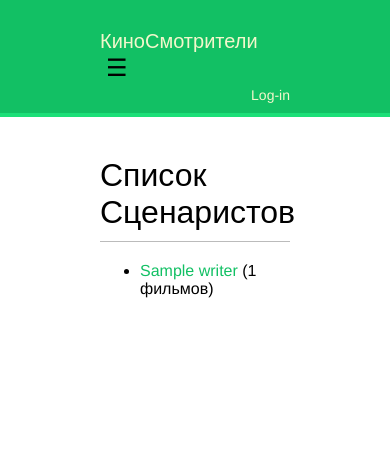
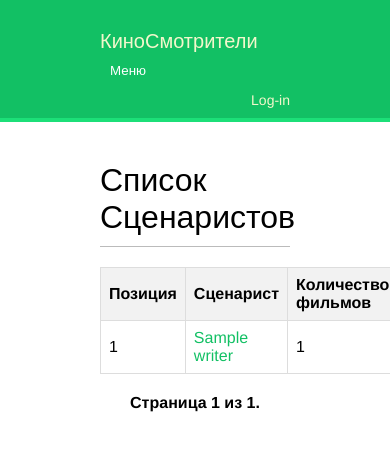
Before and after one commit to andreynetrebin/movie_watcher, a Django app: page /movies/writers/ in a window 390 px wide. Shown: the top 451 px of the page. Run offline with Django 5.2, Linux system fonts and the light colour scheme; tables that the repository leaves empty hold one stand-in row (values such as "Sample post"); parts of the project's set-up code (start-up, migrations or seed data) failed here and were passed over; some libraries are stand-ins or nearby versions; some web fonts are replaced.

Commit message:
updated list directors/writers

```diff
--- a/account/templates/base.html
+++ b/account/templates/base.html
@@ -3,13 +3,13 @@
 <html>
 <head>
   <title>{% block title %}{% endblock %}</title>
-  <link href="{% static "css/base.css" %}" rel="stylesheet">
+  <link href="{% static 'css/base.css' %}" rel="stylesheet">
   <link rel="stylesheet" href="https://cdnjs.cloudflare.com/ajax/libs/font-awesome/6.0.0-beta3/css/all.min.css">
 </head>
 <body>
   <div id="header">
     <span class="logo">КиноСмотрители</span>
-    <button class="menu-toggle" aria-label="Toggle menu">&#9776;</button> <!-- Кнопка для открытия меню -->
+    <button class="menu-toggle">Меню</button>
 <ul class="menu">
     <li {% if section == "dashboard" %}class="selected"{% endif %}>
         <a href="{% url "movies:movie_actions" %}">Лента</a>
@@ -103,14 +103,16 @@ window.onclick = function(event) {
         }
     }
 }
-    document.addEventListener('DOMContentLoaded', function() {
-        const menuToggle = document.querySelector('.menu-toggle');
-        const menu = document.querySelector('.menu');
 
-        menuToggle.addEventListener('click', function() {
-            menu.classList.toggle('show'); // Переключаем класс show для отображения/скрытия меню
-        });
+document.addEventListener('DOMContentLoaded', function() {
+    const menuToggle = document.querySelector('.menu-toggle');
+    const menu = document.querySelector('.menu');
+
+    menuToggle.addEventListener('click', function() {
+        menu.classList.toggle('active');
     });
+});
+
 {% endblock %}
 })
 </script>
--- a/movies/templates/movies/writers/writer_list.html
+++ b/movies/templates/movies/writers/writer_list.html
@@ -1,13 +1,79 @@
 <!-- templates/writers/writer_list.html -->
 {% extends "base.html" %}
+{% load custom_filters %}
 {% block title %}Список Сценаристов{% endblock %}
 {% block content %}
 <h1>Список Сценаристов</h1>
-<ul>
-    {% for writer in writers %}
-        <li>
-            <a href="{% url 'movies:writer_detail' writer.pk %}">{{ writer.name }}</a> ({{ writer.num_movies }} фильмов)
-        </li>
-    {% endfor %}
-</ul>
+
+<table>
+    <thead>
+        <tr>
+            <th style="width: 50px;">Позиция</th> <!-- Сужаем колонку -->
+            <th>Сценарист</th>
+            <th style="width: 100px;">Количество фильмов</th> <!-- Сужаем колонку -->
+        </tr>
+    </thead>
+    <tbody>
+        {% for writer in writers %}
+            <tr>
+                <td>{{ writers.number|add:-1|mul:20|add:forloop.counter }}</td> <!-- Номер позиции с учетом страницы -->
+                <td>
+                    <a href="{% url 'movies:writer_detail' writer.pk %}">{{ writer.name }}</a>
+                </td>
+                <td>{{ writer.num_movies }}</td>
+            </tr>
+        {% empty %}
+            <tr>
+                <td colspan="3">Нет доступных сценаристов.</td>
+            </tr>
+        {% endfor %}
+    </tbody>
+</table>
+
+<!-- Пагинация -->
+<div class="pagination">
+    <span class="step-links">
+        {% if writers.has_previous %}
+            <a href="?page=1">&laquo; первая</a>
+            <a href="?page={{ writers.previous_page_number }}">предыдущая</a>
+        {% endif %}
+
+        <span class="current">
+            Страница {{ writers.number }} из {{ writers.paginator.num_pages }}.
+        </span>
+
+        {% if writers.has_next %}
+            <a href="?page={{ writers.next_page_number }}">следующая</a>
+            <a href="?page={{ writers.paginator.num_pages }}">последняя &raquo;</a>
+        {% endif %}
+    </span>
+</div>
+
+<style>
+    table {
+        width: 100%;
+        border-collapse: collapse;
+    }
+    th, td {
+        border: 1px solid #ddd;
+        padding: 8px;
+        text-align: left;
+    }
+    th {
+        background-color: #f2f2f2;
+    }
+    tr:hover {
+        background-color: #f1f1f1;
+    }
+    .pagination {
+        margin-top: 20px;
+        text-align: center;
+    }
+    .pagination a {
+        margin: 0 5px;
+        text-decoration: none;
+        color: #007bff;
+    }
+</style>
+
 {% endblock %}
--- /dev/null
+++ b/movies/templatetags/custom_filters.py
@@ -0,0 +1,12 @@
+# your_app/templatetags/custom_filters.py
+from django import template
+
+register = template.Library()
+
+@register.filter
+def mul(value, arg):
+    return value * arg
+
+@register.filter
+def add(value, arg):
+    return value + arg
--- a/movies/views.py
+++ b/movies/views.py
@@ -17,14 +17,26 @@ from actions.models import Action
 from django.views.generic import ListView, DetailView
 
 def director_list(request):
-    # Получаем всех режиссеров с количеством фильмов, отсортированных по убыванию
-    directors = Director.objects.annotate(num_movies=Count('movies_director')).order_by('-num_movies')
-    return render(request, 'movies/directors/director_list.html', {'directors': directors})
+    # Получаем всех режиссеров с количеством фильмов, исключая тех, у кого 0 фильмов
+    directors = Director.objects.annotate(num_movies=Count('movies_director')).filter(num_movies__gt=0).order_by('-num_movies')
+
+    # Пагинация
+    paginator = Paginator(directors, 20)  # 20 режиссеров на странице
+    page_number = request.GET.get('page')
+    directors_page = paginator.get_page(page_number)
+
+    return render(request, 'movies/directors/director_list.html', {'directors': directors_page})
 
 def writer_list(request):
-    # Получаем всех сценаристов с количеством фильмов, отсортированных по убыванию
-    writers = Writer.objects.annotate(num_movies=Count('movies_writer')).order_by('-num_movies')
-    return render(request, 'movies/writers/writer_list.html', {'writers': writers})
+    # Получаем всех сценаристов с количеством фильмов, исключая тех, у кого 0 фильмов
+    writers = Writer.objects.annotate(num_movies=Count('movies_writer')).filter(num_movies__gt=0).order_by('-num_movies')
+
+    # Пагинация
+    paginator = Paginator(writers, 20)  # 20 сценаристов на странице
+    page_number = request.GET.get('page')
+    writers_page = paginator.get_page(page_number)
+
+    return render(request, 'movies/writers/writer_list.html', {'writers': writers_page})
 
 @login_required
 def movie_bulk_create(request):
--- a/static/css/base.css
+++ b/static/css/base.css
@@ -1,43 +1,68 @@
 @import url(//fonts.googleapis.com/css?family=Muli);
 
-/* Стили для мобильного меню */
-.menu {
-    display: none; /* Скрываем меню по умолчанию */
-    list-style: none;
-    padding: 0;
-    margin: 0;
+
+.container {
+    flex-direction: column; /* Вертикальное расположение для мобильных */
 }
 
-.menu-toggle {
-    display: none; /* Скрываем кнопку по умолчанию */
-    font-size: 24px;
-    cursor: pointer;
+.main-content {
+    padding: 10px; /* Уменьшаем отступы для мобильных */
 }
 
-/* Показываем кнопку на мобильных устройствах */
+/* Стили для мобильных устройств */
 @media (max-width: 768px) {
-    .menu-toggle {
-        display: block; /* Показываем кнопку на мобильных устройствах */
+    #header {
+        padding: 20px; /* Уменьшаем отступы */
+        font-size: 12px; /* Уменьшаем размер шрифта */
     }
 
-    .menu {
-        display: none; /* Скрываем меню по умолчанию */
-        flex-direction: column; /* Вертикальное расположение элементов */
-        position: absolute; /* Позиционируем меню */
-        top: 50px; /* Располагаем под заголовком */
-        left: 0;
-        right: 0;
-        background-color: #12c064; /* Цвет фона меню */
-        z-index: 1000; /* Убедитесь, что меню поверх других элементов */
+    #header .logo {
+        font-size: 18px; /* Уменьшаем размер логотипа */
     }
 
-    .menu.show {
-        display: flex; /* Показываем меню при добавлении класса show */
+    #header .menu {
+        flex-direction: column; /* Меню будет вертикальным */
+        display: none; /* Скрыть меню по умолчанию */
+    }
+
+    #header .menu.active {
+        display: flex; /* Показать меню, когда оно активно */
+    }
+
+    .menu-toggle {
+        display: block; /* Показать кнопку для открытия меню */
+        background-color: #12c064; /* Цвет кнопки */
+        color: white; /* Цвет текста кнопки */
+        border: none; /* Убираем рамку */
+        padding: 10px; /* Отступы для кнопки */
+        cursor: pointer; /* Указатель при наведении */
     }
 
     .menu li {
-        padding: 10px; /* Отступы для элементов меню */
-        text-align: center; /* Центрируем текст */
+        margin: 10px 0; /* Увеличиваем отступы между элементами */
+    }
+
+    .sidebar {
+        width: 100%; /* Сайдбар занимает всю ширину */
+        margin-top: 20px; /* Отступ сверху */
+    }
+
+    .movie-item {
+        flex-direction: column; /* Вертикальное расположение для мобильных */
+        align-items: center; /* Центрируем элементы */
+    }
+
+    .movie-poster {
+        margin-right: 0; /* Убираем отступ справа */
+        margin-bottom: 10px; /* Отступ снизу для постера */
+    }
+
+    .movie-poster-img {
+        width: 80%; /* Уменьшаем ширину постера */
+    }
+
+    .movie-info {
+        text-align: center; /* Центрируем текст информации о фильме */
     }
 }
 
```
Also changed, not shown: movie_watcher/settings.py (+7 -1 lines), movies/forms.py (+12 -10 lines), movies/templates/movies/directors/director_list.html (+73 -7 lines), movies/templatetags/__init__.py (added).
